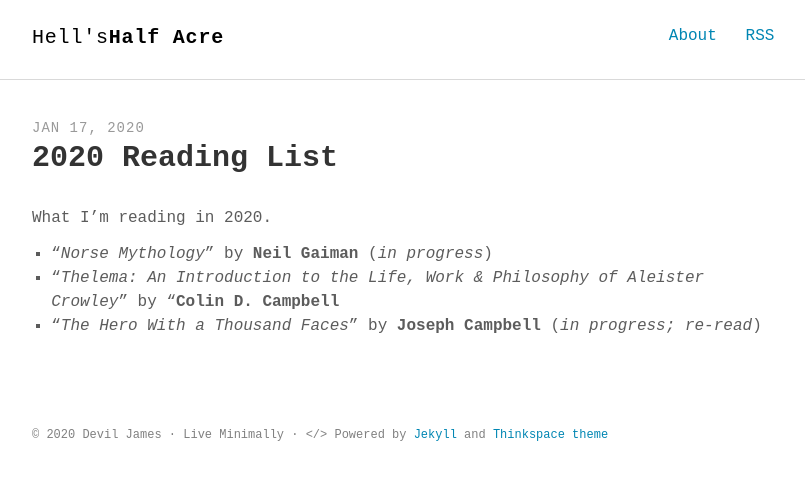
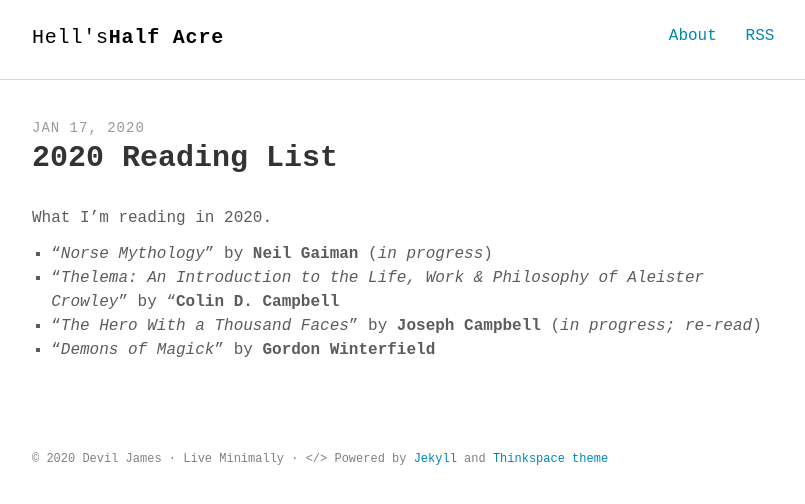
Before and after one commit to chevrenoire/chevrenoire.github.io, a Jekyll site: the page built from _posts/2020-01-17-Reading-List-2020.md, in a window 1280 px wide. Shown: the top 504 px of the page, without its empty margins (232-1037 px from the left). Built offline with Jekyll 4.4.1, drawn with Linux system fonts in a browser that asks for light colours; some web fonts are replaced.

Commit message:
updated 2020 list

```diff
--- a/_posts/2020-01-17-Reading-List-2020.md
+++ b/_posts/2020-01-17-Reading-List-2020.md
@@ -9,3 +9,4 @@ What I'm reading in 2020.
 1. "_Norse Mythology_" by **Neil Gaiman** (_in progress_)
 2. "_Thelema: An Introduction to the Life, Work & Philosophy of Aleister Crowley_" by "**Colin D. Campbell**
 3. "_The Hero With a Thousand Faces_" by **Joseph Campbell** (_in progress; re-read_)
+4. "_Demons of Magick_" by **Gordon Winterfield**
```
